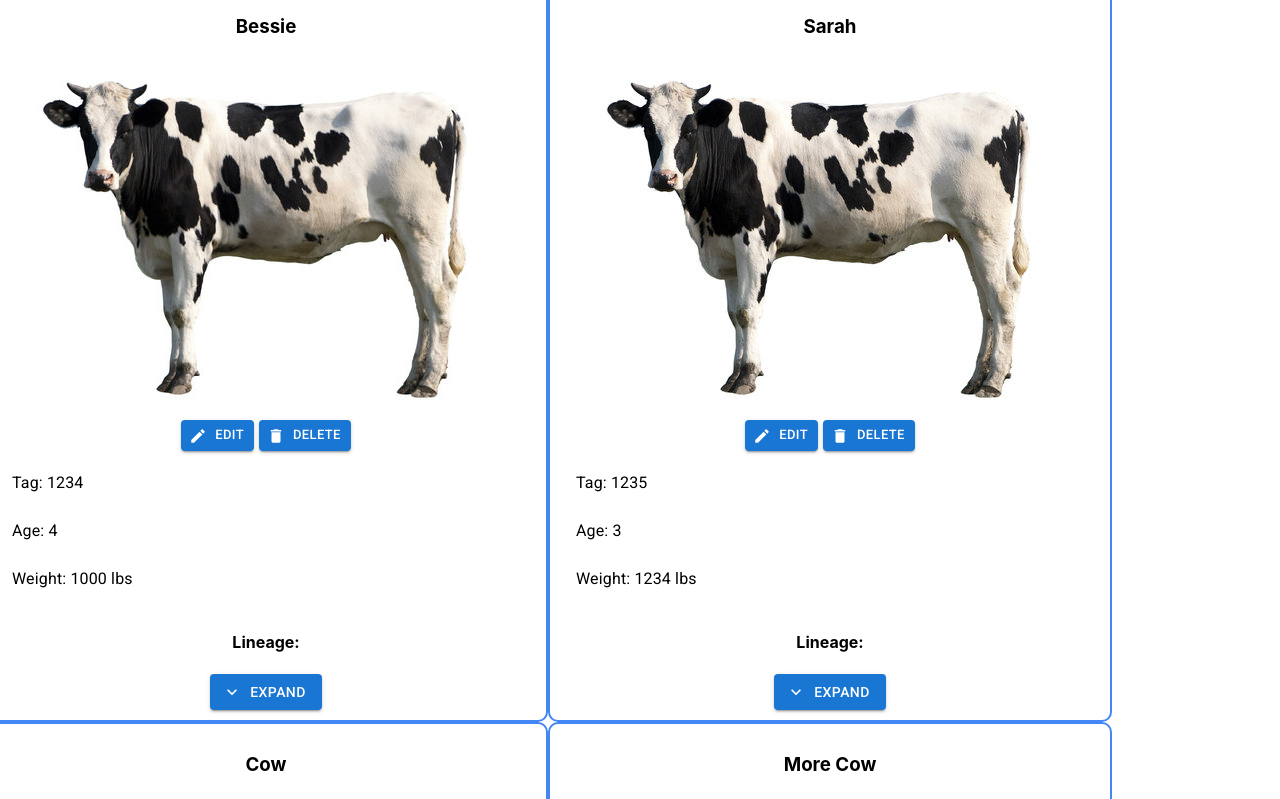
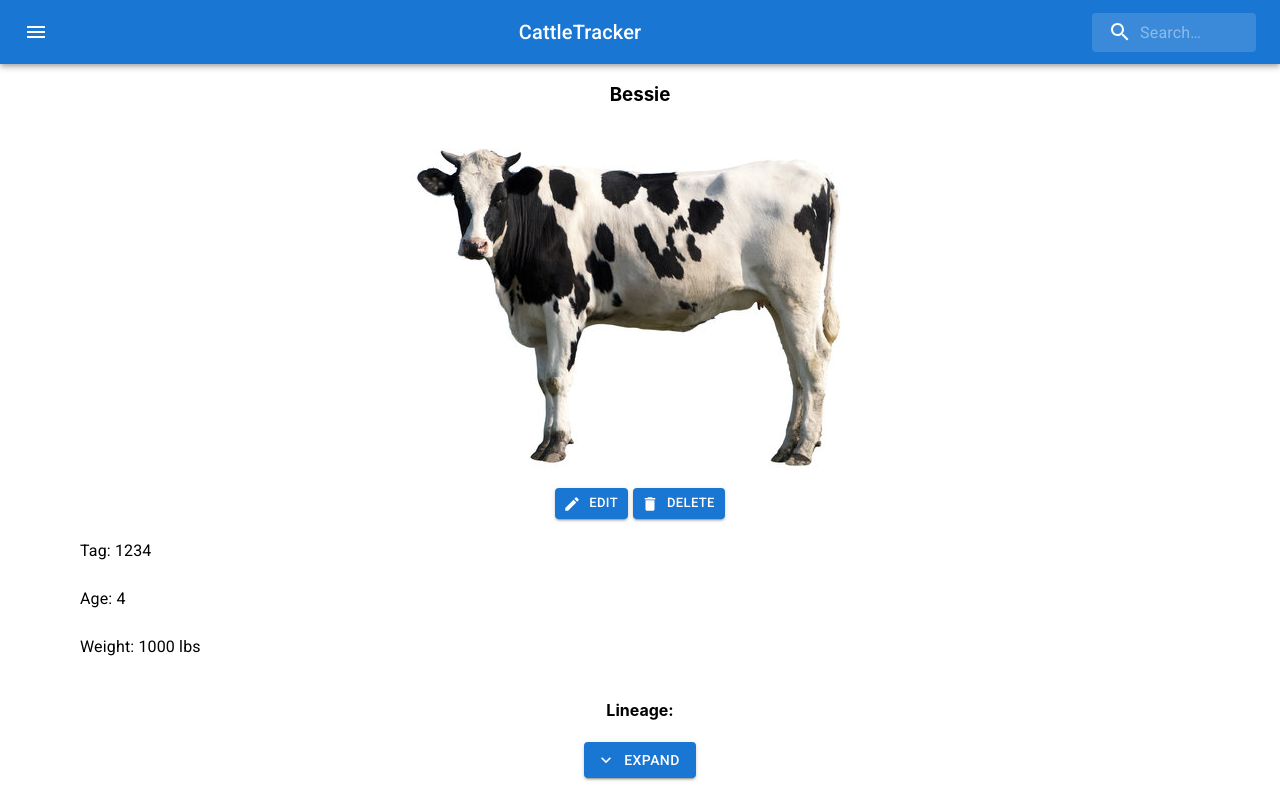
Before and after one commit to greysonj92/CattleTracker, a React (Create React App) app: page / in a window 1280 px wide. Shown: the top 799 px of the page. Built offline with nearby package versions, Linux system fonts and the light colour scheme.

Commit message:
Added top bar, scaled images to fit to size of screen

```diff
--- a/src/App.js
+++ b/src/App.js
@@ -3,6 +3,7 @@
 import Profile from './components/Profile.jsx'
 import MultipleView from './pages/MultipleView.jsx';
 import { BrowserRouter as Router, Route, Routes } from 'react-router-dom';
+import TopBar from './components/TopBar.jsx'
 import '@fontsource/roboto/300.css';
 import '@fontsource/roboto/400.css';
 import '@fontsource/roboto/500.css';
--- a/src/components/Profile.css
+++ b/src/components/Profile.css
@@ -15,6 +15,11 @@
 .profile {
     border-radius: 10px;
     border: 2px solid #4287f5;
-    padding: 10px;
+    padding: 20px;
 
 }
+
+img {
+    max-width: 100%;
+    height: auto;
+}
--- a/src/components/Profile.jsx
+++ b/src/components/Profile.jsx
@@ -1,11 +1,11 @@
 import cow from '../images/cow.jpg';
 import CowCRUD from './CowCRUD';
 import Lineage from './Lineage';
-import { List, ListItem, ListItemText } from '@mui/material';
+import { List, ListItem, ListItemText, Box, Container } from '@mui/material';
 import './Profile.css';
 const Profile = (props) => {
   return (
-    <div className='profile'>
+    <Container>
         <h3>{props.name}</h3>
         <img src={cow} alt="A cow"></img>
         <CowCRUD />
@@ -21,7 +21,7 @@
           </ListItem>
         </List>
             <Lineage></Lineage>
-    </div>
+    </Container>
   )
 }
 export default Profile
--- /dev/null
+++ b/src/components/TopBar.jsx
@@ -0,0 +1,89 @@
+import * as React from 'react';
+import { styled, alpha } from '@mui/material/styles';
+import AppBar from '@mui/material/AppBar';
+import Box from '@mui/material/Box';
+import Toolbar from '@mui/material/Toolbar';
+import IconButton from '@mui/material/IconButton';
+import Typography from '@mui/material/Typography';
+import InputBase from '@mui/material/InputBase';
+import MenuIcon from '@mui/icons-material/Menu';
+import SearchIcon from '@mui/icons-material/Search';
+
+const Search = styled('div')(({ theme }) => ({
+  position: 'relative',
+  borderRadius: theme.shape.borderRadius,
+  backgroundColor: alpha(theme.palette.common.white, 0.15),
+  '&:hover': {
+    backgroundColor: alpha(theme.palette.common.white, 0.25),
+  },
+  marginLeft: 0,
+  width: '100%',
+  [theme.breakpoints.up('sm')]: {
+    marginLeft: theme.spacing(1),
+    width: 'auto',
+  },
+}));
+
+const SearchIconWrapper = styled('div')(({ theme }) => ({
+  padding: theme.spacing(0, 2),
+  height: '100%',
+  position: 'absolute',
+  pointerEvents: 'none',
+  display: 'flex',
+  alignItems: 'center',
+  justifyContent: 'center',
+}));
+
+const StyledInputBase = styled(InputBase)(({ theme }) => ({
+  color: 'inherit',
+  width: '100%',
+  '& .MuiInputBase-input': {
+    padding: theme.spacing(1, 1, 1, 0),
+    // vertical padding + font size from searchIcon
+    paddingLeft: `calc(1em + ${theme.spacing(4)})`,
+    transition: theme.transitions.create('width'),
+    [theme.breakpoints.up('sm')]: {
+      width: '12ch',
+      '&:focus': {
+        width: '20ch',
+      },
+    },
+  },
+}));
+
+export default function SearchAppBar() {
+  return (
+    <Box sx={{ flexGrow: 1 }}>
+      <AppBar position="static">
+        <Toolbar>
+          <IconButton
+            size="large"
+            edge="start"
+            color="inherit"
+            aria-label="open drawer"
+            sx={{ mr: 2 }}
+          >
+            <MenuIcon />
+          </IconButton>
+          <Typography
+            variant="h6"
+            noWrap
+            component="div"
+            sx={{ flexGrow: 1, display: { xs: 'none', sm: 'block' } }}
+          >
+            CattleTracker
+          </Typography>
+          <Search>
+            <SearchIconWrapper>
+              <SearchIcon />
+            </SearchIconWrapper>
+            <StyledInputBase
+              placeholder="Search…"
+              inputProps={{ 'aria-label': 'search' }}
+            />
+          </Search>
+        </Toolbar>
+      </AppBar>
+    </Box>
+  );
+}
--- a/src/pages/MultipleView.css
+++ b/src/pages/MultipleView.css
@@ -2,5 +2,5 @@
     display: flex;
     flex-wrap: wrap;
     justify-content: end;
-    row-gap: 1em;
+    row-gap: 2em;
 }
--- a/src/pages/MultipleView.jsx
+++ b/src/pages/MultipleView.jsx
@@ -1,16 +1,20 @@
-import { Grid } from "@mui/material";
+import { Grid, Stack } from "@mui/material";
 import Profile from "../components/Profile"
+import TopBar from "../components/TopBar"
 import './MultipleView.css';
 const MultipleView = () => {
   return (
-    <Grid container spacing={2}>
+    <div>
+      <TopBar></TopBar>
+      <Stack>
           <Profile name="Bessie" age="4" weight="1000" tag="1234"/>
           <Profile name="Sarah" age="3" weight="1234" tag="1235"/>
           <Profile name="Cow" age="5" weight="1100" tag="1236"/>
           <Profile name="More Cow" age="6" weight="1150" tag="1237"/>
           <Profile name="Yet Another Cow" age="3" weight="975" tag="1238"/>
           <Profile name="One Final Cow" age="4" weight="5000" tag="1239"/>
-    </Grid>
+      </Stack>
+    </div>
   )
 }
 export default MultipleView
```
Lines whose indentation alone changed are shown as unchanged.
